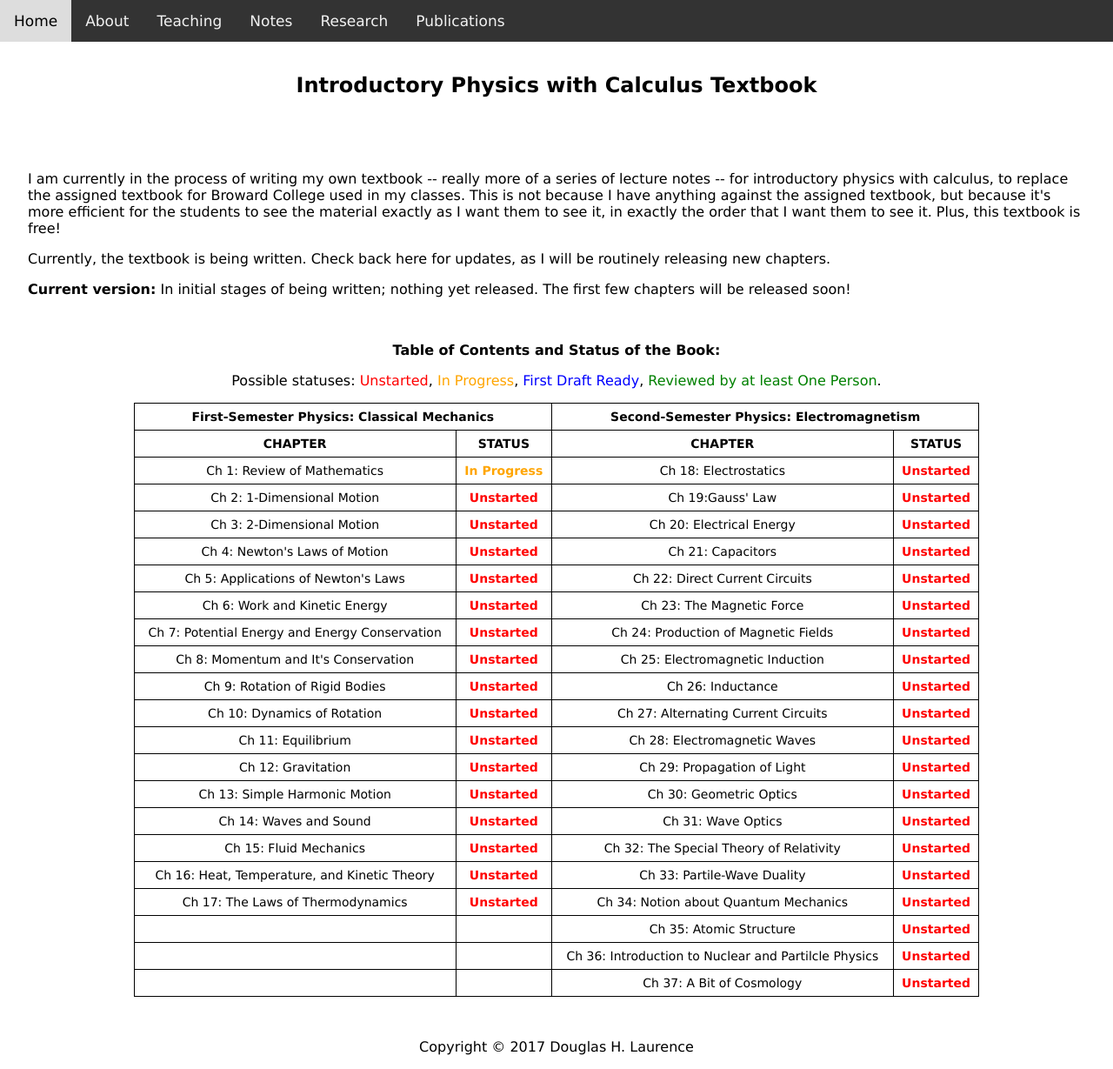
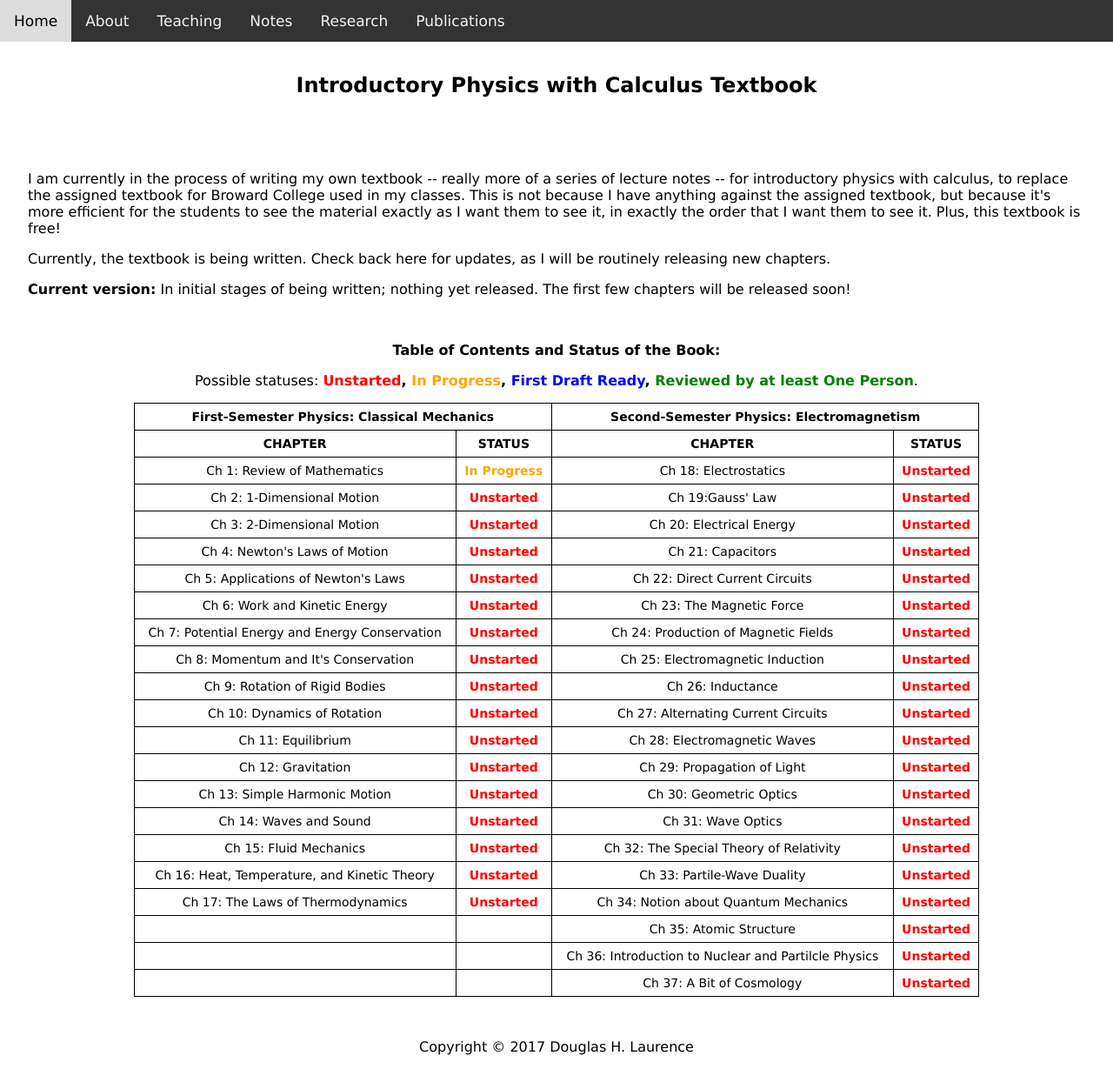
Before and after one commit to dhlaurence/dhlaurence.github.io, a Jekyll site: the page built from uptextbook.html, in a window 1280 px wide. Shown: the whole page at 87% size. Built offline with Jekyll 4.4.1, drawn with Linux system fonts in a browser that asks for light colours.

Commit message:
Update uptextbook.html

```diff
--- a/uptextbook.html
+++ b/uptextbook.html
@@ -27,8 +27,8 @@ title: University Physics Textbook
 
   <p><center><b>Table of Contents and Status of the Book:</b></center></p>
 
-  <p><center>Possible statuses: <font color="red">Unstarted</font>, <font color="orange">In Progress</font>,
-    <font color="blue">First Draft Ready</font>, <font color="green">Reviewed by at least One Person</font>.</center></p>
+  <p><center>Possible statuses: <b><font color="red">Unstarted</font>, <font color="orange">In Progress</font>,
+    <font color="blue">First Draft Ready</font>, <font color="green">Reviewed by at least One Person</font></b>.</center></p>
 
   <center><table style="width:80%">
   <tr>
```
